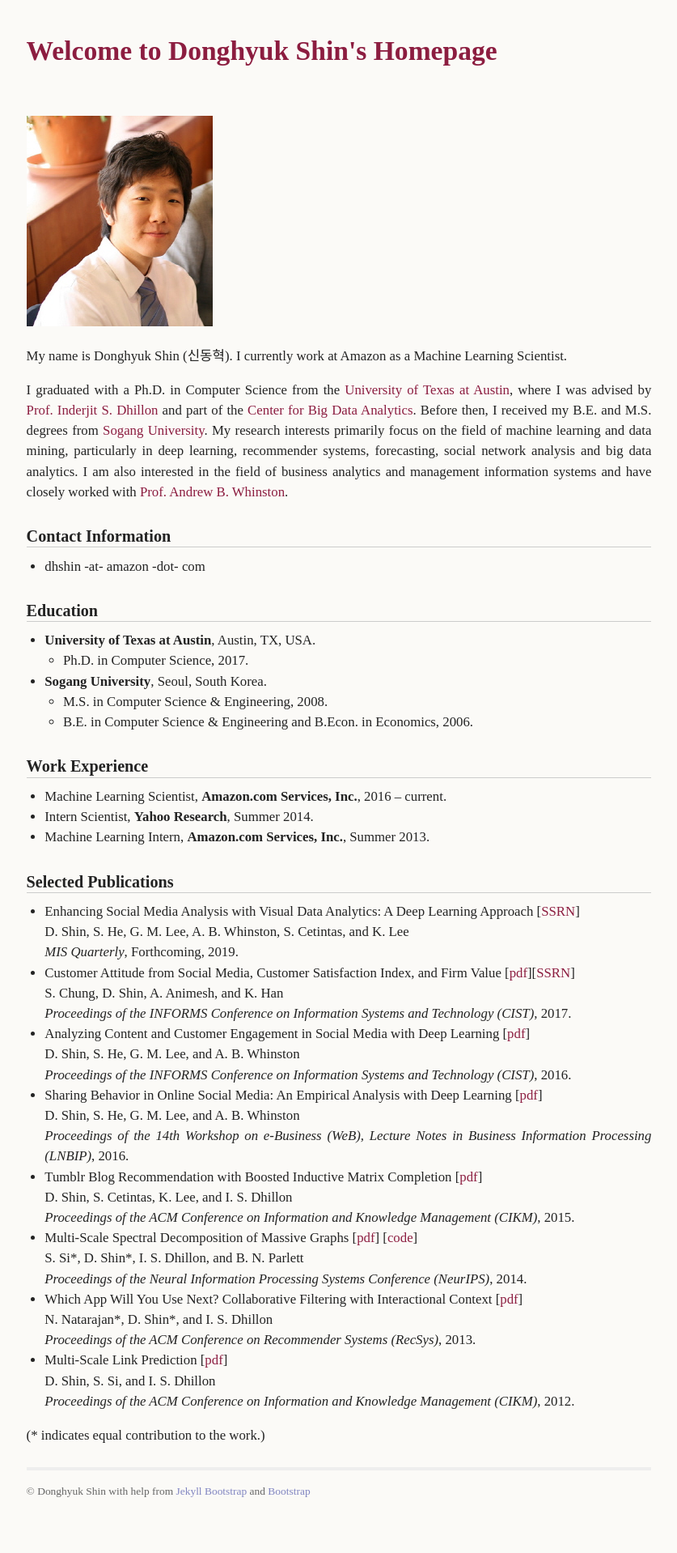
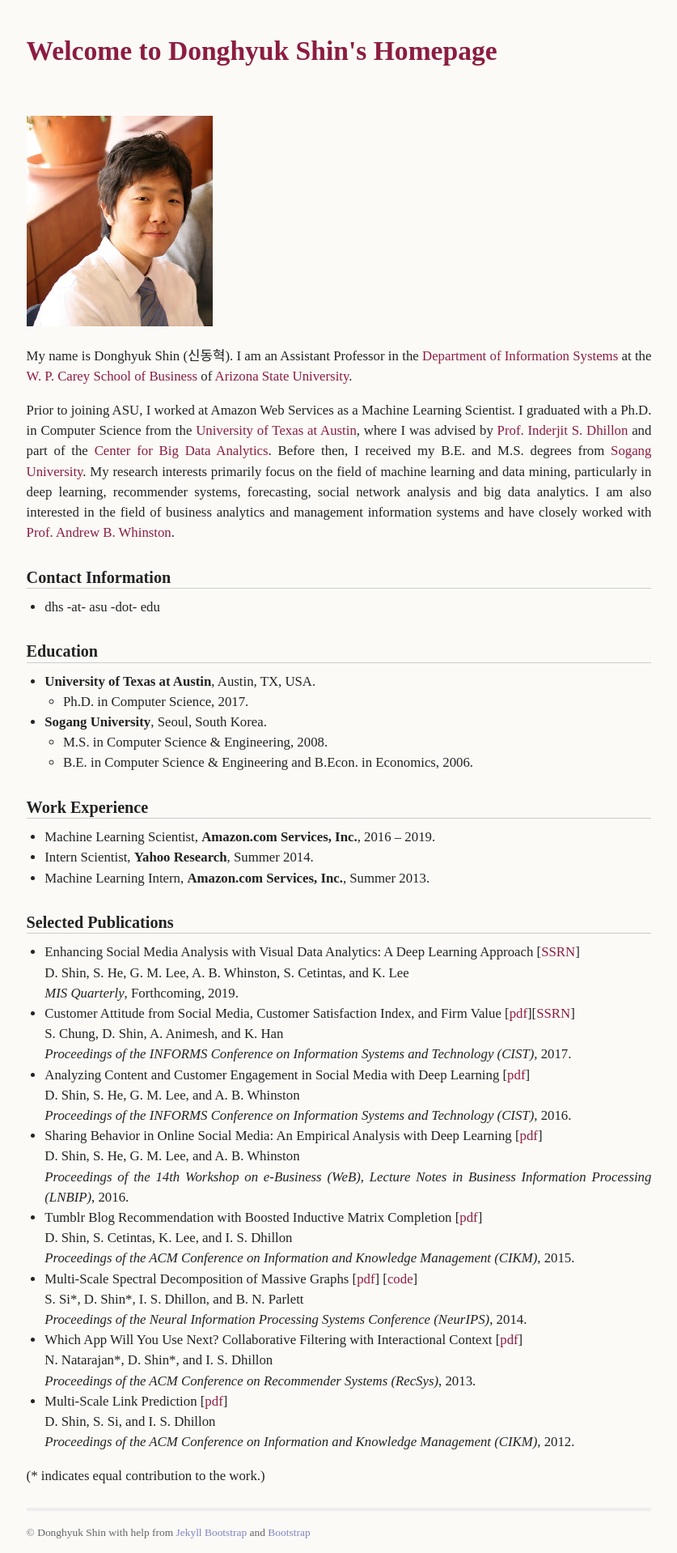
Before and after one commit to dshin32/dshin32.github.io, a Jekyll site: the page built from index.md, in a window 1280 px wide. Shown: the whole page at 81% size, without its empty margins (221-1058 px from the left). Built offline with Jekyll 4.4.1, drawn with Linux system fonts in a browser that asks for light colours; before the commit the page ends 1868 px from its top, so only the background shows below that.

Commit message:
job update

```diff
--- a/index.md
+++ b/index.md
@@ -9,14 +9,14 @@ tagline: Machine Learning Scientist
 
 <!-- ### Introduction -->
 
-My name is Donghyuk Shin (신동혁). I currently work at Amazon as a Machine Learning Scientist.
+My name is Donghyuk Shin (신동혁). I am an Assistant Professor in the [Department of Information Systems](https://wpcarey.asu.edu/information-systems-degrees) at the [W. P. Carey School of Business](https://wpcarey.asu.edu) of [Arizona State University](https://www.asu.edu).
 
-I graduated with a Ph.D. in Computer Science from the [University of Texas at Austin](https://www.utexas.edu), where I was advised by [Prof. Inderjit S. Dhillon](https://www.cs.utexas.edu/users/inderjit) and part of the [Center for Big Data Analytics](http://bigdata.ices.utexas.edu/). Before then, I received my B.E. and M.S. degrees from [Sogang University](http://wwwe.sogang.ac.kr).
+Prior to joining ASU, I worked at Amazon Web Services as a Machine Learning Scientist. I graduated with a Ph.D. in Computer Science from the [University of Texas at Austin](https://www.utexas.edu), where I was advised by [Prof. Inderjit S. Dhillon](https://www.cs.utexas.edu/users/inderjit) and part of the [Center for Big Data Analytics](http://bigdata.ices.utexas.edu/). Before then, I received my B.E. and M.S. degrees from [Sogang University](http://wwwe.sogang.ac.kr).
 My research interests primarily focus on the field of machine learning and data mining, particularly in deep learning, recommender systems, forecasting, social network analysis and big data analytics. I am also interested in the field of business analytics and management information systems and have closely worked with [Prof. Andrew B. Whinston](https://sites.google.com/site/abwhinston/).
 
 ### Contact Information
 
-- dhshin -at- amazon -dot- com
+- dhs -at- asu -dot- edu
 
 ### Education
 
@@ -28,7 +28,7 @@ My research interests primarily focus on the field of machine learning and data
 
 ### Work Experience
 
-- Machine Learning Scientist, **Amazon.com Services, Inc.**, 2016 -- current.
+- Machine Learning Scientist, **Amazon.com Services, Inc.**, 2016 -- 2019.
 - Intern Scientist, **Yahoo Research**, Summer 2014.
 - Machine Learning Intern, **Amazon.com Services, Inc.**, Summer 2013.
 
```
